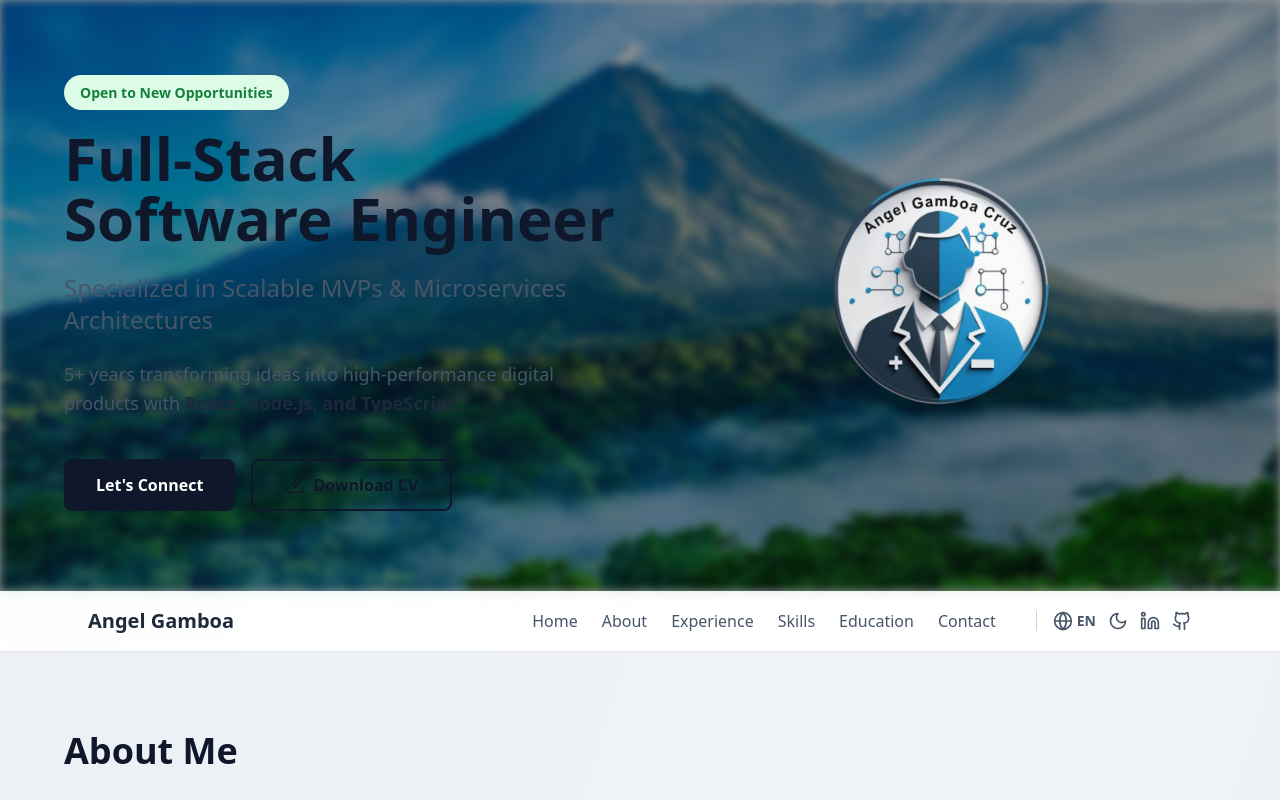
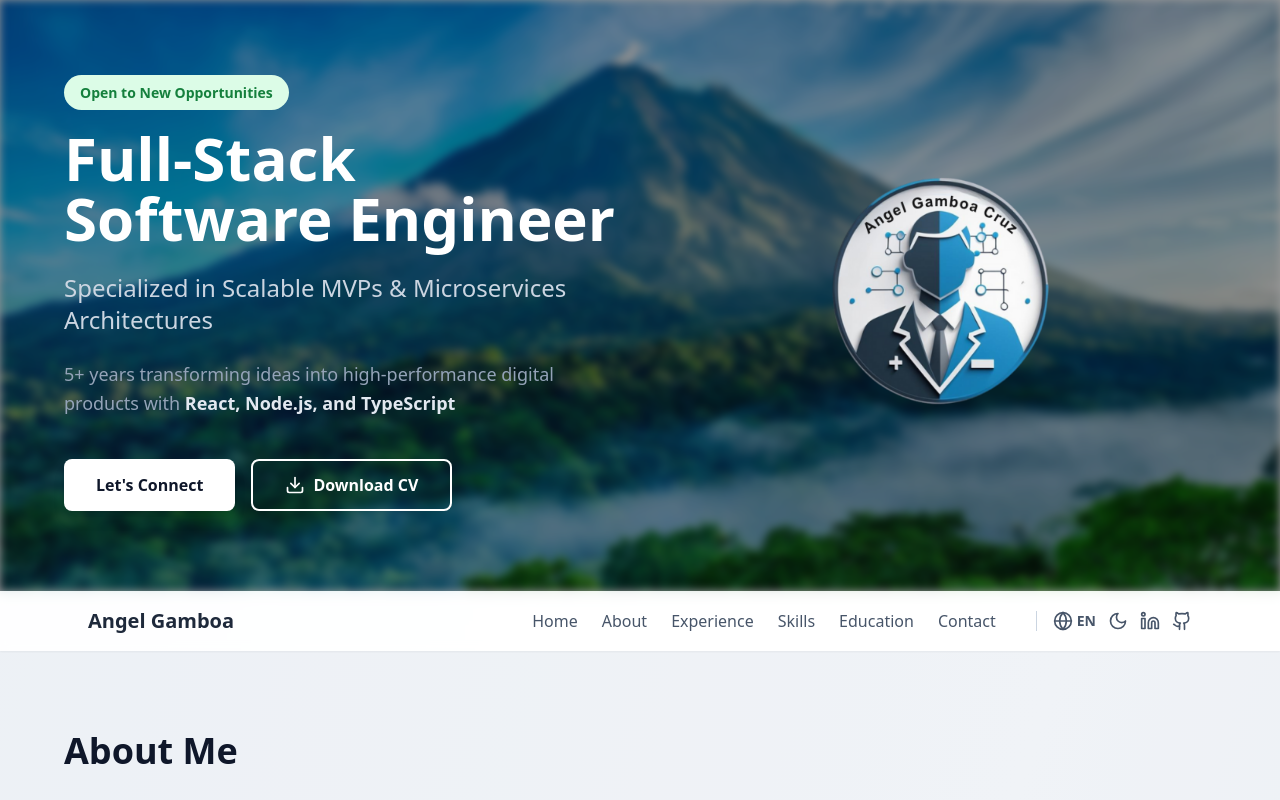
Before and after one commit to Angelgamcr/Portafolio, a React (Vite) app: page / in a window 1280 px wide. Shown: the top 800 px of the page. Built offline with nearby package versions, Linux system fonts and the light colour scheme.

Commit message:
Ajustes por el fondo

```diff
--- a/src/common/HeroSection.tsx
+++ b/src/common/HeroSection.tsx
@@ -24,28 +24,28 @@ export function HeroSection({ scrollToSection }: HeroSectionProps) {
               {t.hero.badge}
             </span>
           </div>
-          <h1 className="text-5xl md:text-6xl font-bold text-slate-900 dark:text-white leading-tight">
+          <h1 className="text-5xl md:text-6xl font-bold text-white leading-tight">
             {t.hero.title}
           </h1>
-          <p className="text-2xl text-slate-600 dark:text-slate-300 font-medium">
+          <p className="text-2xl text-slate-300 font-medium">
             {t.hero.subtitle}
           </p>
-          <p className="text-lg text-slate-600 dark:text-slate-400 leading-relaxed">
+          <p className="text-lg text-slate-400 leading-relaxed">
             {t.hero.description}{" "}
-            <span className="font-semibold text-slate-800 dark:text-slate-200">
+            <span className="font-semibold text-slate-200">
               {t.hero.techStack}
             </span>
           </p>
           <div className="flex flex-wrap gap-4 pt-4 justify-center md:justify-start">
             <button
               onClick={() => scrollToSection("contact")}
-              className="bg-slate-900 dark:bg-white text-white dark:text-slate-900 px-8 py-3 rounded-lg font-semibold hover:bg-slate-800 dark:hover:bg-slate-100 transition shadow-lg hover:shadow-xl"
+              className="bg-white text-slate-900 px-8 py-3 rounded-lg font-semibold hover:hover:bg-slate-100 transition shadow-lg hover:shadow-xl"
             >
               {t.hero.connectBtn}
             </button>
             <button
               onClick={downloadFile}
-              className="border-2 border-slate-900 dark:border-white text-slate-900 dark:text-white px-8 py-3 rounded-lg font-semibold hover:bg-slate-900 dark:hover:bg-white hover:text-white dark:hover:text-slate-900 transition flex items-center gap-2"
+              className="border-2 border-white text-white px-8 py-3 rounded-lg font-semibold hover:bg-white hover:text-white dark:hover:text-slate-900 transition flex items-center gap-2"
             >
               <Download size={20} />
               {t.hero.downloadBtn}
```
